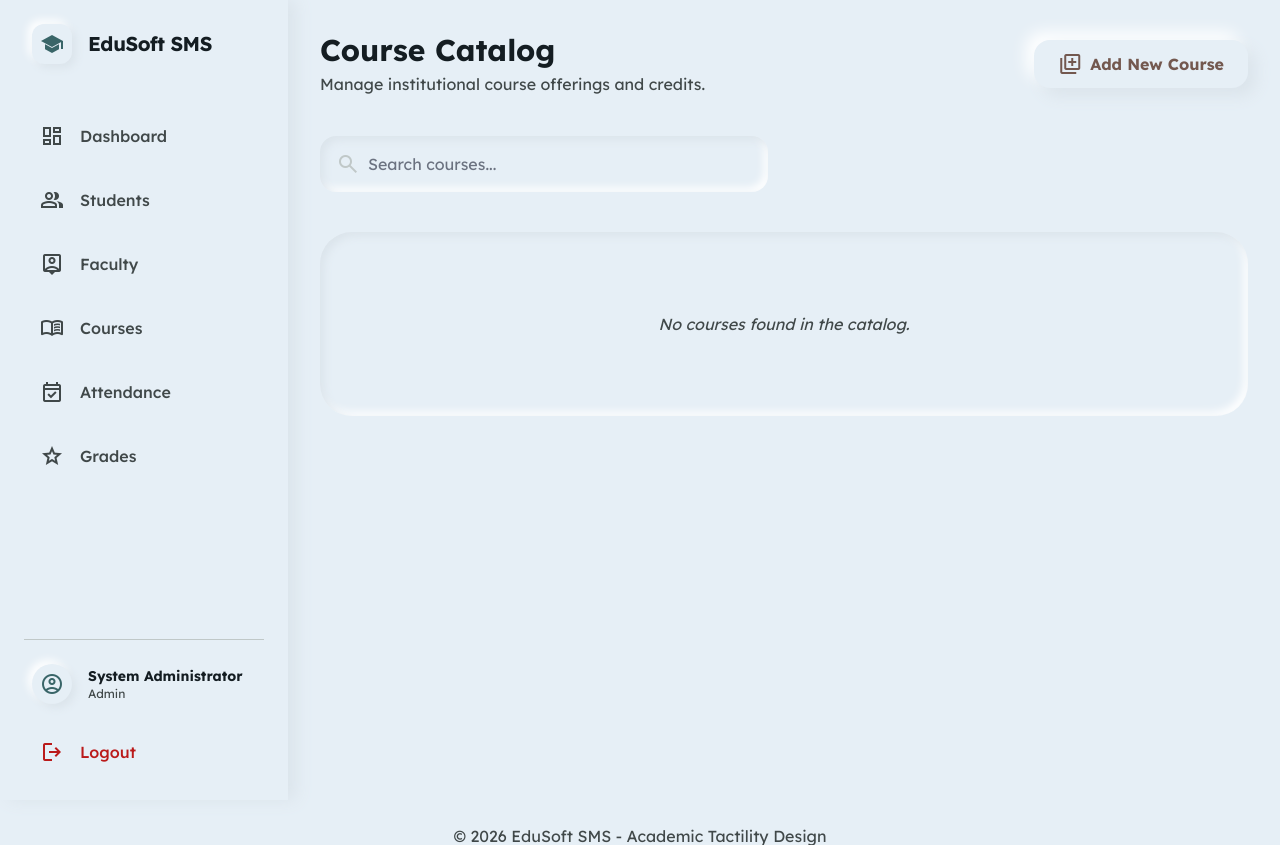
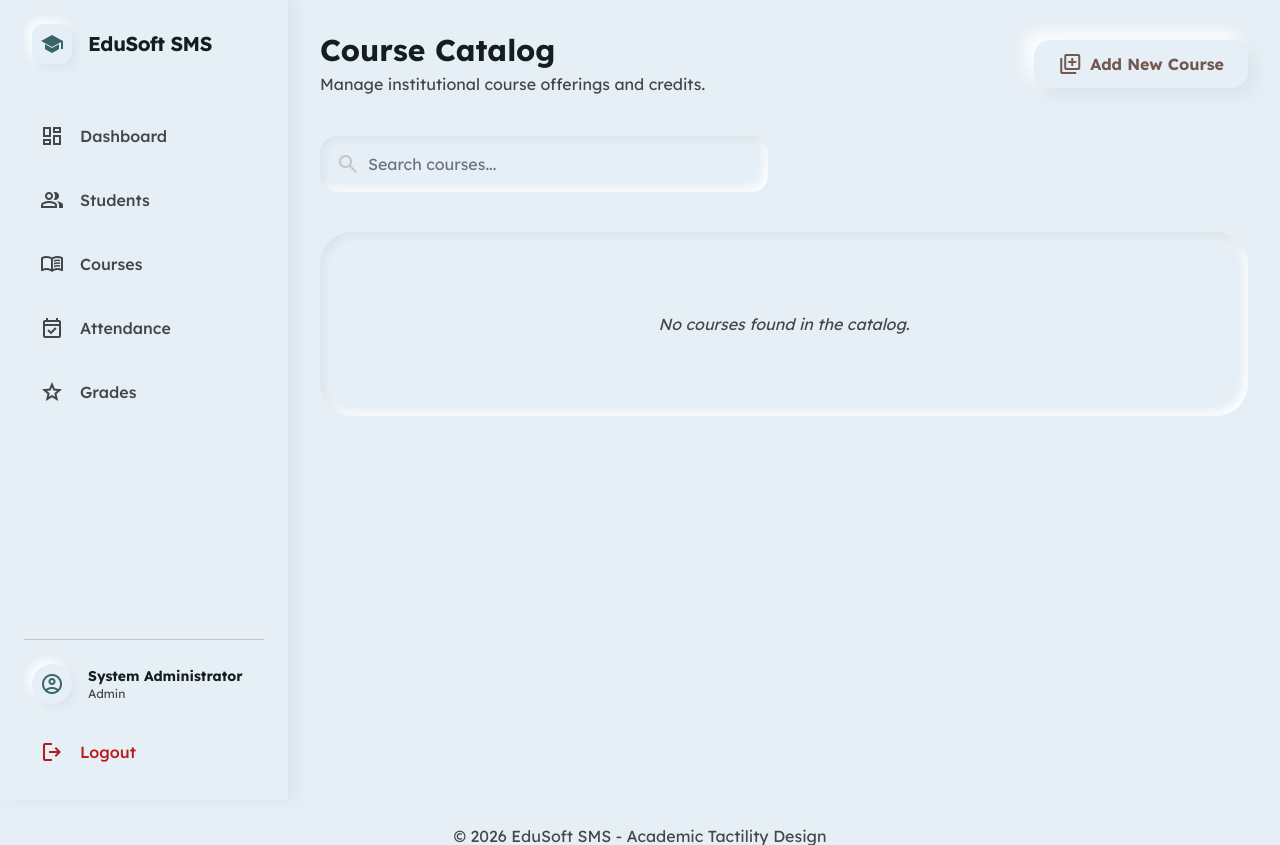
Before and after one commit to noshinnawal/dbms, a PHP site: page /modules/courses/index.php in a window 1280 px wide. Shown: the top 845 px of the page. Run offline with PHP 8.4, Linux system fonts and the light colour scheme; a user stored in the database is signed in; data that the repository does not hold is empty; some libraries are stand-ins or nearby versions.

Commit message:
ui: remove faculty link from navbar

```diff
--- a/includes/navbar.php
+++ b/includes/navbar.php
@@ -27,10 +27,6 @@ $role = $_SESSION['role'] ?? 'student';
         <a href="../students/index.php" class="flex items-center gap-4 px-4 py-3 rounded-2xl transition-all text-on-surface-variant hover:text-primary">
             <span class="material-symbols-outlined">group</span>
             <span class="font-medium">Students</span>
-        </a>
-        <a href="../faculty/index.php" class="flex items-center gap-4 px-4 py-3 rounded-2xl transition-all text-on-surface-variant hover:text-primary">
-            <span class="material-symbols-outlined">person_pin</span>
-            <span class="font-medium">Faculty</span>
         </a>
         <a href="../courses/index.php" class="flex items-center gap-4 px-4 py-3 rounded-2xl transition-all text-on-surface-variant hover:text-primary">
             <span class="material-symbols-outlined">menu_book</span>
```
